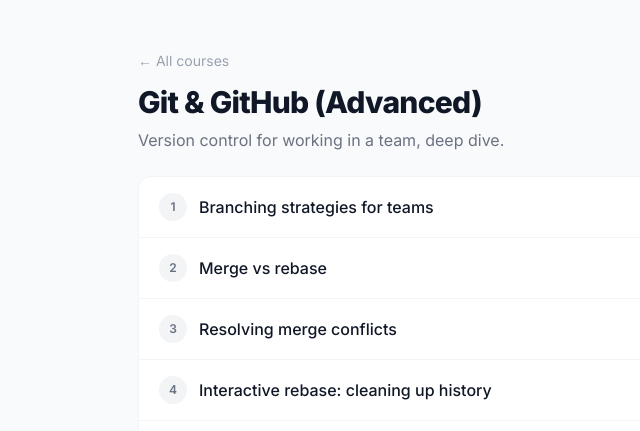
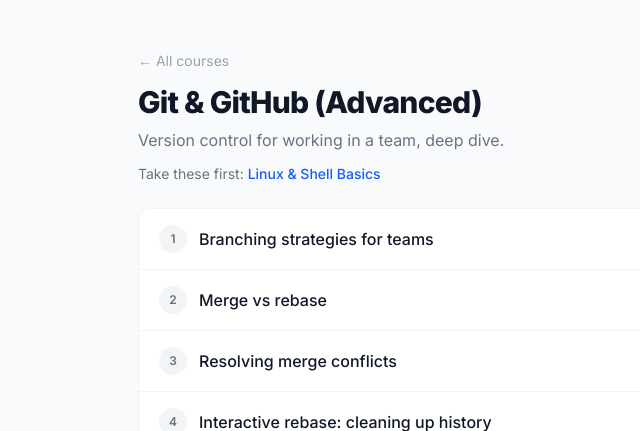
Before and after one commit to Nirjhor3029/learn.bazardev.com, a Laravel app: page /git-github in a window 1280 px wide. Shown: the part 61-492 px from the top of the page, without its empty margins (134-774 px from the left). Run offline with Laravel 12, Linux system fonts and the light colour scheme; style sheets or scripts are compiled from the project's sources; some libraries are stand-ins or nearby versions.

Commit message:
Learning path: prerequisites per course, numbered home page, exam test fix, path tests
Co-Authored-By: Claude Sonnet 5.5 <noreply@anthropic.com>

Claude-Session: https://claude.ai/code/session_012VzLshd5AYWhwp1tTygqLa

```diff
--- a/config/course.php
+++ b/config/course.php
@@ -11,6 +11,7 @@ return [
             'title' => 'Linux & Shell Basics',
             'tagline' => 'The language you use to talk to a server.',
             'folder' => '02-linux-shell',
+            'requires' => [],
             'status' => 'available',
             'chapters' => [
                 '01-finding-your-way-around' => ['title' => 'Why Linux, and finding your way around', 'status' => 'available'],
@@ -27,6 +28,7 @@ return [
             'title' => 'Git & GitHub (Advanced)',
             'tagline' => 'Version control for working in a team, deep dive.',
             'folder' => '03-git-github',
+            'requires' => ['linux-shell'],
             'status' => 'available',
             'chapters' => [
                 '01-branching-strategies' => ['title' => 'Branching strategies for teams', 'status' => 'available'],
@@ -43,6 +45,7 @@ return [
             'title' => 'Docker',
             'tagline' => 'What containers are, why they matter, and Dockerizing a real app — start to finish.',
             'folder' => '01-docker',
+            'requires' => ['linux-shell', 'git-github'],
             'status' => 'available',
             'chapters' => [
                 '01-what-is-docker' => ['title' => 'What is Docker, and why does it matter?', 'status' => 'available'],
@@ -59,6 +62,7 @@ return [
             'title' => 'CI/CD (GitHub Actions)',
             'tagline' => 'Push code, get automatic tests and deploys.',
             'folder' => '04-cicd',
+            'requires' => ['git-github', 'docker'],
             'status' => 'available',
             'chapters' => [
                 '01-what-is-cicd' => ['title' => 'What is CI/CD, and why does it matter?', 'status' => 'available'],
@@ -75,6 +79,7 @@ return [
             'title' => 'Cloud (AWS / VPS Basics)',
             'tagline' => 'Provisioning servers, domains, and deployment.',
             'folder' => '06-cloud',
+            'requires' => ['linux-shell', 'cicd'],
             'status' => 'available',
             'chapters' => [
                 '01-what-is-the-cloud' => ['title' => 'What is the cloud? VPS vs AWS vs shared hosting', 'status' => 'available'],
@@ -91,6 +96,7 @@ return [
             'title' => 'Monitoring & Logging',
             'tagline' => 'Knowing what is happening in production.',
             'folder' => '07-monitoring',
+            'requires' => ['linux-shell', 'cloud'],
             'status' => 'available',
             'chapters' => [
                 '01-why-monitor-and-what-to-watch' => ['title' => 'Why monitor? Metrics, logs, alerts, and the four golden signals', 'status' => 'available'],
@@ -107,6 +113,7 @@ return [
             'title' => 'Infra as Code & Ansible',
             'tagline' => 'Writing server setup as code, and configuring servers with Ansible.',
             'folder' => '08-iac',
+            'requires' => ['linux-shell', 'git-github', 'cloud'],
             'status' => 'available',
             'chapters' => [
                 '01-why-infrastructure-as-code' => ['title' => 'Why Infrastructure as Code? Terraform and Ansible in one picture', 'status' => 'available'],
@@ -123,6 +130,7 @@ return [
             'title' => 'Terraform',
             'tagline' => 'Building cloud infrastructure from code.',
             'folder' => '09-terraform',
+            'requires' => ['iac', 'docker'],
             'status' => 'available',
             'chapters' => [
                 '01-what-is-terraform-and-your-first-run' => ['title' => 'What is Terraform? Install and your first run (no cloud needed)', 'status' => 'available'],
@@ -139,6 +147,7 @@ return [
             'title' => 'Kubernetes',
             'tagline' => 'Managing many containers at scale.',
             'folder' => '05-kubernetes',
+            'requires' => ['docker', 'git-github', 'cicd'],
             'status' => 'available',
             'chapters' => [
                 '01-what-is-kubernetes' => ['title' => 'What is Kubernetes, and why does it matter?', 'status' => 'available'],
--- a/resources/views/courses/toc.blade.php
+++ b/resources/views/courses/toc.blade.php
@@ -3,6 +3,18 @@
         <a href="{{ route('home') }}" class="text-sm text-gray-400 hover:text-gray-700">&larr; All courses</a>
         <h1 class="mt-3 text-3xl font-extrabold tracking-tight">{{ $course['title'] }}</h1>
         <p class="mt-2 text-gray-500">{{ $course['tagline'] }}</p>
+
+        @php
+            $requires = config('course.courses.'.$course['slug'].'.requires', []);
+        @endphp
+        @if (count($requires) > 0)
+            <p class="mt-3 text-sm text-gray-500">
+                Take these first:
+                @foreach ($requires as $required)
+                    <a href="{{ route('course.show', $required) }}" class="font-medium text-blue-600 hover:underline">{{ config('course.courses.'.$required.'.title') }}</a>{{ $loop->last ? '' : ',' }}
+                @endforeach
+            </p>
+        @endif
 
         {{-- Logged-in readers: how far they are, and one button to carry on. --}}
         @if ($progress && $progress['total'] > 0)
--- a/resources/views/home.blade.php
+++ b/resources/views/home.blade.php
@@ -2,6 +2,7 @@
     <section class="mx-auto max-w-5xl px-4 pt-14 pb-10 text-center">
         <h1 class="text-4xl font-extrabold tracking-tight sm:text-5xl">Learn DevOps, <span class="text-blue-600">from zero</span></h1>
         <p class="mx-auto mt-4 max-w-2xl text-lg text-gray-500">In English and Bangla, with real projects — read it on GitHub or right here.</p>
+        <p class="mx-auto mt-3 max-w-2xl text-sm text-gray-400">Take the courses in order, 1 to {{ count($courses) }}: each one assumes the ones before it.</p>
     </section>
 
     {{-- Logged-in readers go straight back to where they stopped. --}}
@@ -22,7 +23,7 @@
                    class="group flex flex-col rounded-xl border border-gray-100 bg-white p-6 shadow-sm transition
                           {{ $available ? 'hover:border-blue-200 hover:shadow-md' : 'opacity-60 cursor-not-allowed' }}">
                     <div class="flex items-center justify-between gap-3">
-                        <h2 class="text-lg font-semibold">{{ $course['title'] }}</h2>
+                        <h2 class="flex items-center gap-2 text-lg font-semibold"><span class="inline-flex h-6 w-6 shrink-0 items-center justify-center rounded-full bg-gray-100 text-xs font-semibold text-gray-600 tabular-nums">{{ $loop->iteration }}</span>{{ $course['title'] }}</h2>
                         @if ($mine && $mine['done'] === $mine['total'])
                             <span class="inline-flex items-center gap-1 rounded-full bg-emerald-50 px-2.5 py-0.5 text-xs font-medium text-emerald-700"><x-icon name="check" class="h-3 w-3" /> Completed</span>
                         @elseif ($available)
```
Also changed, not shown: tests/Feature/ExamTest.php (+11 -1 lines), tests/Feature/LearningPathTest.php (added, +39 -0 lines).
